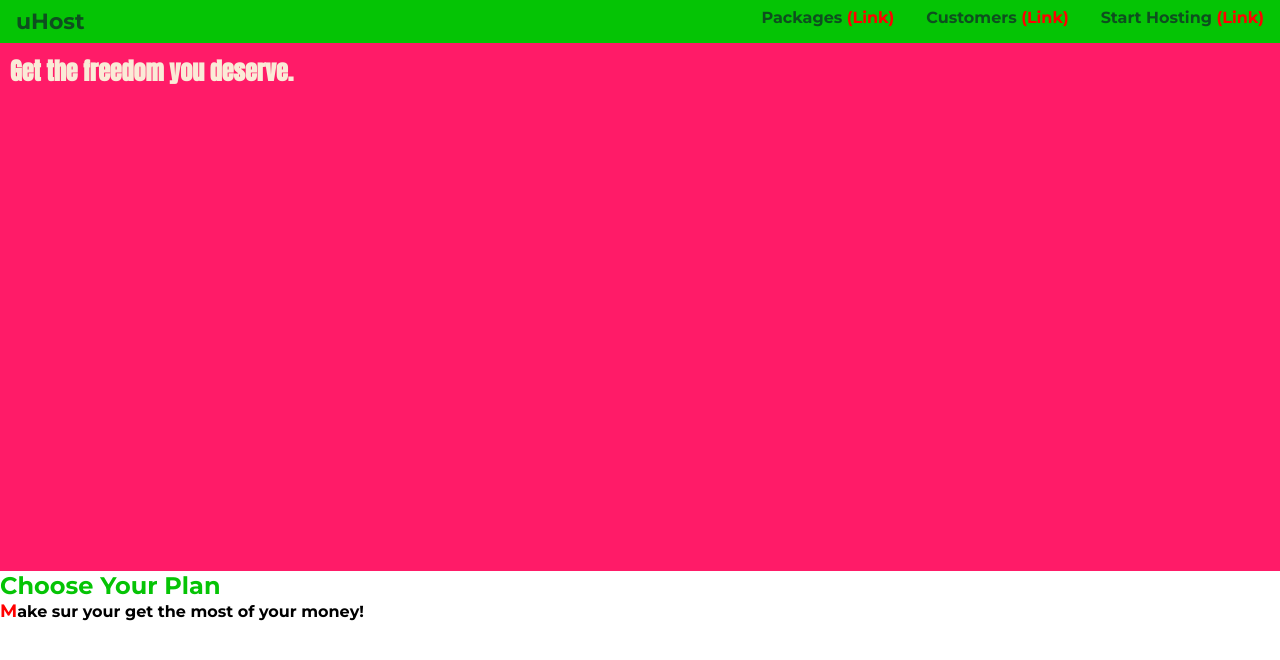
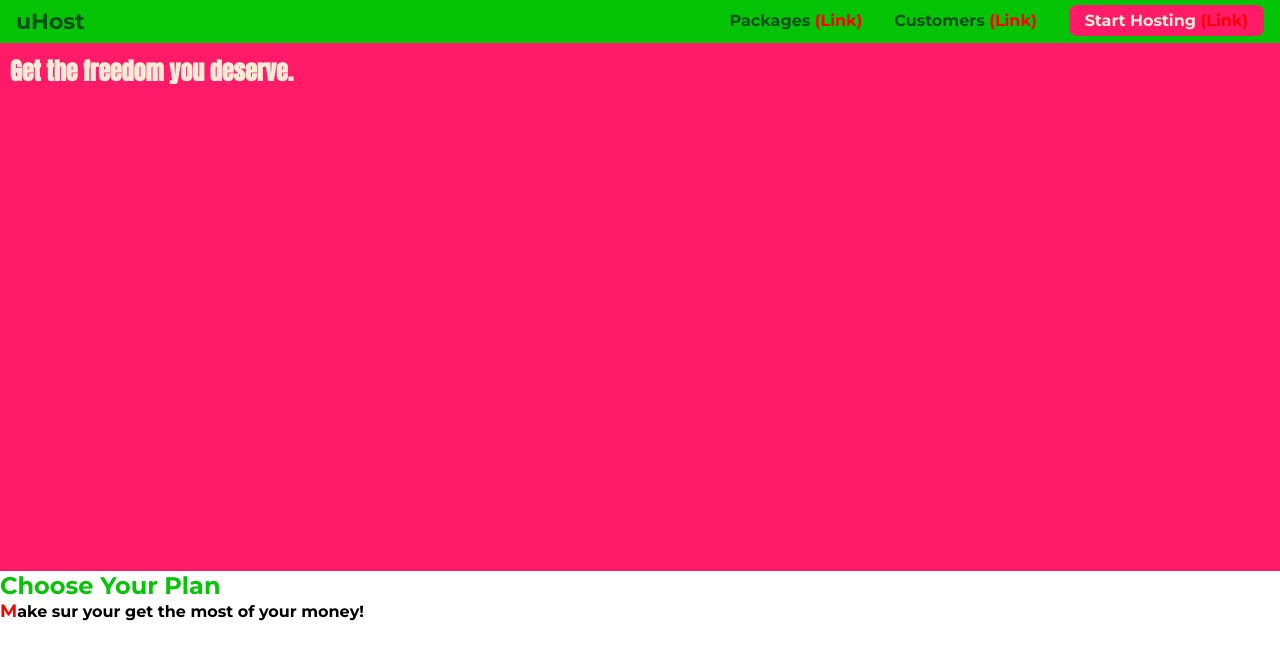
Before and after one commit to Have-Samuel/stylingWU, a plain HTML site: page index.html in a window 1280 px wide. Drawn offline with Linux system fonts and the light colour scheme.

Commit message:
Styling the CTA button to look different from the rest

```diff
--- a/index.html
+++ b/index.html
@@ -24,7 +24,7 @@
                 <li class="main-nav__item">
                     <a href="customers/index.html">Customers</a>
                 </li>
-                <li class="main-nav__item">
+                <li class="main-nav__item main-nav__item--cta">
                     <a href="start-hosting/index.html">Start Hosting</a>
                 </li>
             </ul>
--- a/style.css
+++ b/style.css
@@ -12,7 +12,7 @@ body {
 }
 
 #product-overview {
-  background-color: #ff1b68;
+  background: #ff1b68;
   width: 100%;
   height: 528px;
   padding: 10px;
@@ -49,6 +49,9 @@ body {
   display: flex;
   list-style-type: none;
   gap: 2rem;
+  justify-content: center;
+  align-items: center;
+  margin-top: 0.2rem;
 }
 
 .main-nav__item a {
@@ -61,9 +64,17 @@ body {
   color: red;
 }
 
+.main-nav__item--cta a {
+  background: #ff1b68;
+  color: antiquewhite;
+  border-radius: 8px;
+  padding: 6px 16px;
+}
+
 .main-nav__item a:hover,
 .main-nav__item a:active {
   color: antiquewhite;
+  border-bottom: 5px solid antiquewhite;
 }
 
 /* pseudo-elements */
@@ -71,3 +82,10 @@ p::first-letter {
   color: red;
   font-size: 18px;
 }
+
+.main-nav__item--cta a:hover,
+.main-nav__item-cta a:active {
+  color: #ff1b68;
+  background: antiquewhite;
+  border: none;
+}
```
